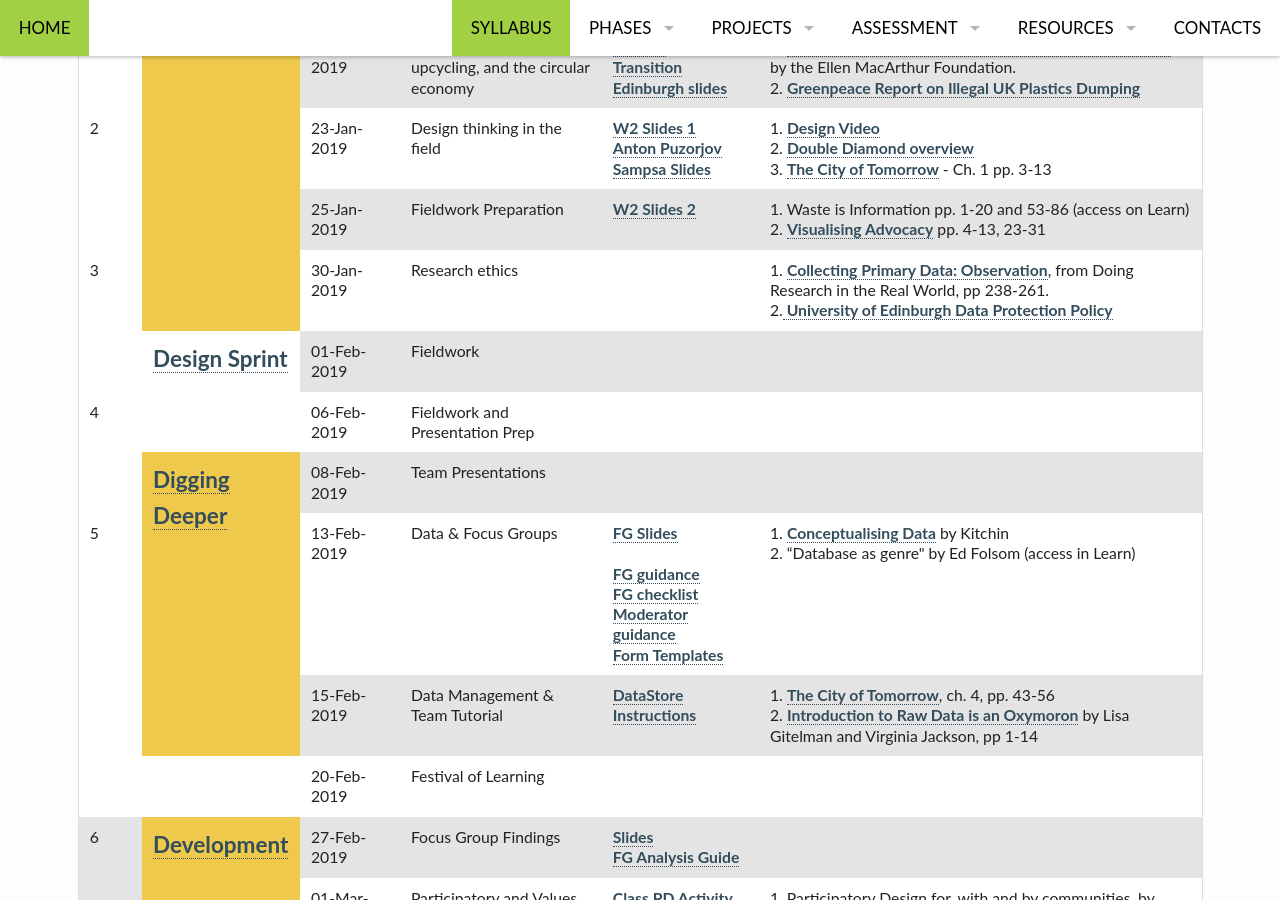
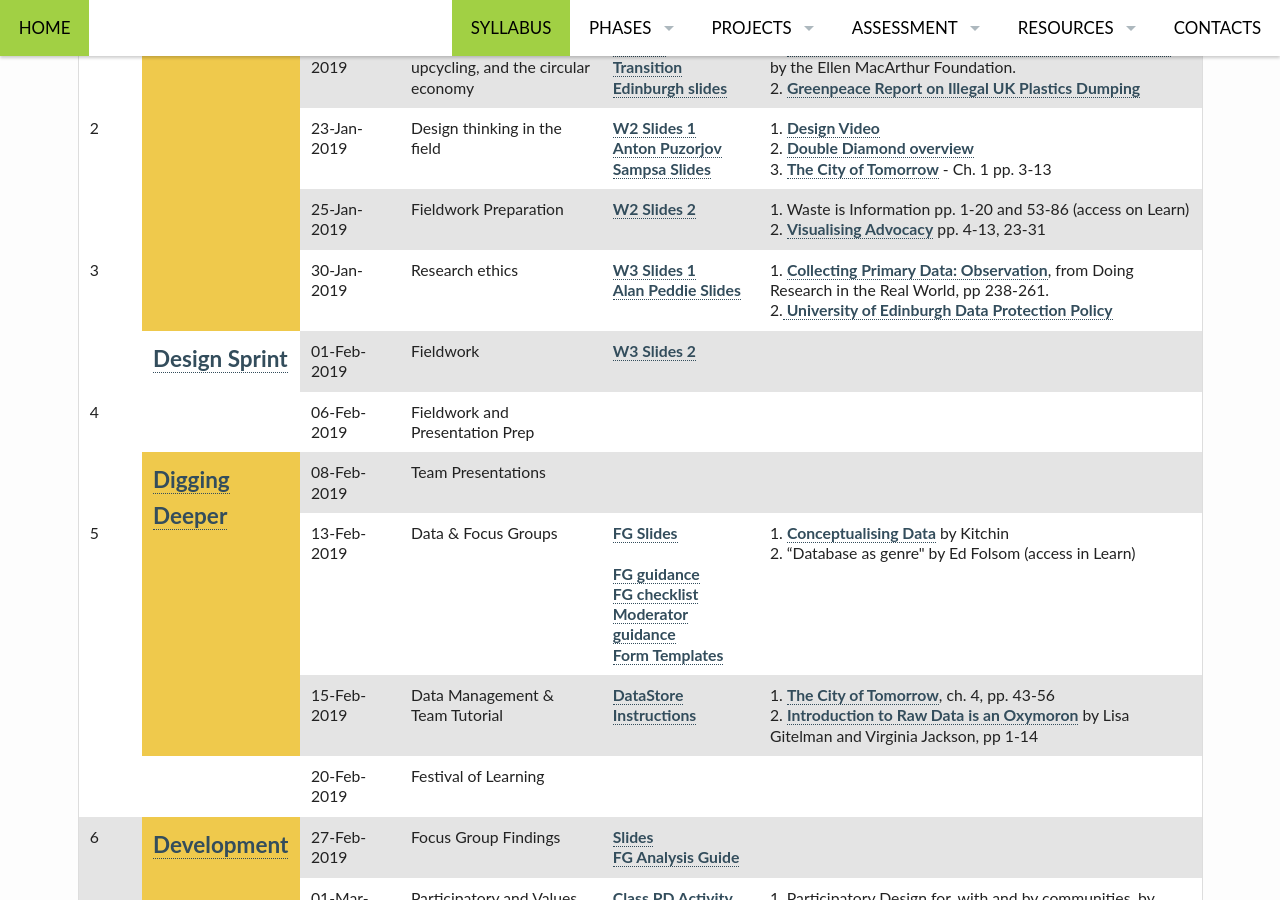
Before and after one commit to edinburghlivinglab/ddc, a Jekyll site: the page built from pages/syllabus.md, in a window 1280 px wide and 900 px high, scrolled down 962 px. Built offline with Jekyll 4.4.1, drawn with Linux system fonts in a browser that asks for light colours.

Commit message:
Update syllabus.md

```diff
--- a/pages/syllabus.md
+++ b/pages/syllabus.md
@@ -113,7 +113,7 @@ permalink: "/syllabus/"
                 <td rowspan="2">3</td>
                 <td>30-Jan-2019</td>
                 <td>Research ethics</td>
-                <td>&nbsp;</td>
+                <td><a href="{{ site.baseurl }}/course_docs/week3-1.pptx" target="_blank">W3 Slides 1</a><br/><a href="{{ site.baseurl }}/course_docs/Alan_Peddie.pptx" target="_blank">Alan Peddie Slides</a></td>
                 <td>1. <a href="https://discovered.ed.ac.uk/primo-explore/fulldisplay?docid=44UOE_ALMA51135476460002466&amp=&amp=&amp=&amp=&amp=&amp=&amp=&amp=&amp=&amp=&amp=&amp=&amp=&context=L&vid=44UOE_VU2&lang=en_US&search_scope=default_scope&adaptor=Local%20Search%20Engine&isFrbr=true&tab=default_tab&query=any,contains,doing%20research%20in%20the%20real%20world%20gray&sortby=date&facet=frbrgroupid,include,1311147115&offset=0">Collecting Primary Data: Observation</a>, from Doing Research in the Real World, pp 238-261.<br />2.<a href="https://www.ed.ac.uk/records-management/policy/data-protection"> University of Edinburgh Data Protection Policy</a></td>
             </tr>
             <tr>
@@ -122,7 +122,7 @@ permalink: "/syllabus/"
                 </td>
                 <td>01-Feb-2019</td>
                 <td>Fieldwork</td>
-                <td>&nbsp;</td>
+                <td><a href="{{ site.baseurl }}/course_docs/week3-2.pptx" target="_blank">W3 Slides 2</a></td>
                 <td>&nbsp;</td>
             </tr>
             <tr>
```
